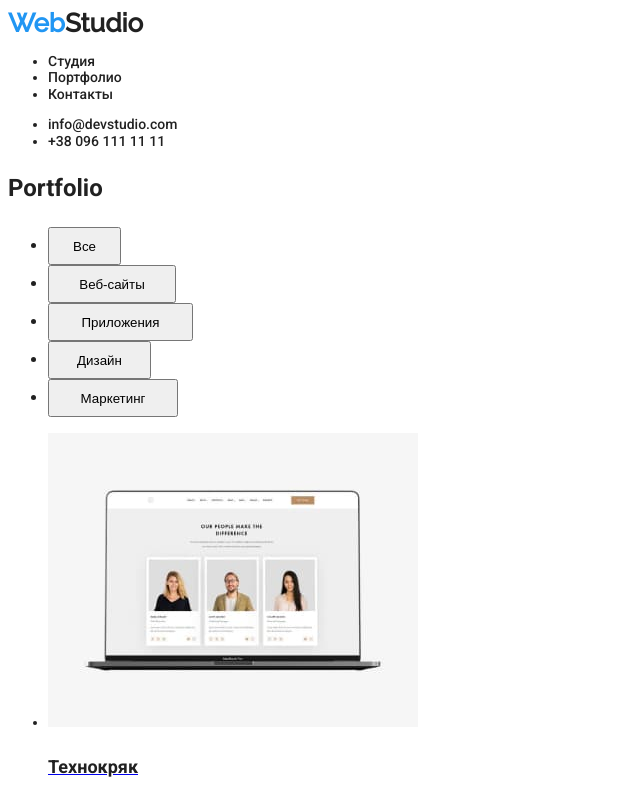
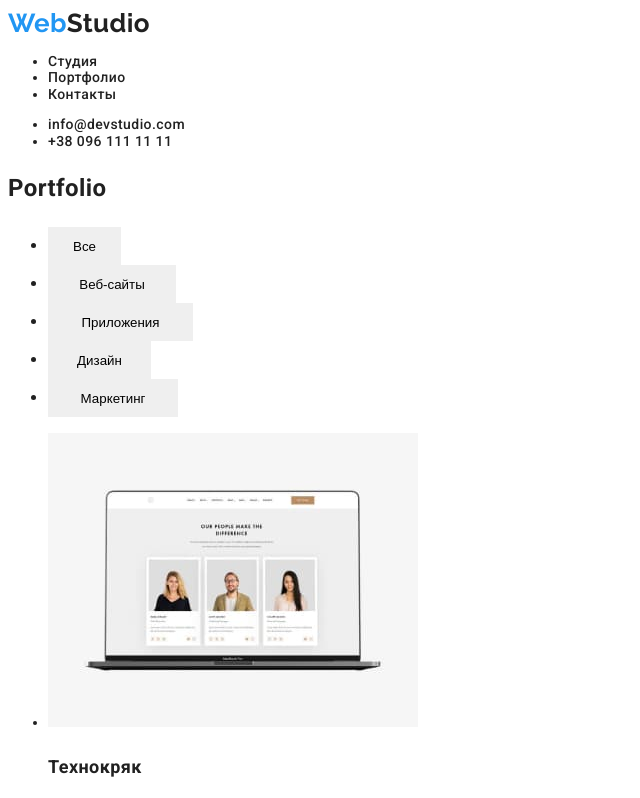
Before and after one commit to SerhiiIlinskyi/goit-markup-hw-02, a plain HTML site: page portfolio.html in a window 1280 px wide. Shown: the top 798 px of the page, without its empty margins (0-640 px from the left). Drawn offline with Linux system fonts and the light colour scheme.

Commit message:
Испарвления

```diff
--- a/css/style.css
+++ b/css/style.css
@@ -13,26 +13,8 @@
   color: var(--brand-color-basic);
 }
 
-.knopka .knopka-a:hover,
-.knopka .knopka-a:focus {
-  background-color: var(--brand-color-basic);
-  color: var(--brand-color-name);
-}
-
-.poster .poster-name:hover,
-.poster .poster-name:focus {
-  background-color: var(--brand-color-basic);
-  color: var(--brand-color-name);
-}
-
-.poster .poster-text:hover,
-.poster .poster-text:focus {
-  background-color: var(--brand-color-text);
-  color: var(--brand-color-name);
-}
-
-.footer .footer-adress:hover,
-.footer .footer-adress:focus {
+.button .button-alle:hover,
+.button .button-alle:focus {
   background-color: var(--brand-color-basic);
   color: var(--brand-color-name);
 }
@@ -43,23 +25,25 @@ body {
   font-size: 14px;
   line-height: 1.72;
   background-color: #ffffff;
+  letter-spacing: 0.03em;
 }
 
 /**верхняя линия**/
 .header {
 }
-.web-studio1 {
+.web-studio {
   font-family: Raleway;
   font-size: 26px;
   line-height: 1.17;
+  color: var(--brand-color-basic);
   font-weight: 700;
-  color: var(--brand-color-basic);
+  text-decoration: none;
 }
 .heder-web {
   color: var(--brand-color-title);
 }
-
-.drei-knopka {
+.footer-studio {
+  color: var(--brand-color-name);
 }
 
 .color-block {
@@ -69,35 +53,30 @@ body {
 .studio {
   font-weight: 500;
   line-height: 1.17;
-  font-weight: 500;
   /**color: var(--brand-color-basic);**/
 }
 .portfolio {
   font-weight: 500;
   line-height: 1.17;
-  font-weight: 500;
-  color: ;
+  color: var(--brand-color-title);
 }
 .contacts {
   font-weight: 500;
   line-height: 1.17;
-  font-weight: 500;
-  color: ;
+  color: var(--brand-color-title);
 }
 .zwei-knopka {
-  color: ;
+  color: var(--brand-color-title);
 }
 .header-https {
   font-weight: 500;
   line-height: 1.17;
-  font-weight: 500;
-  /**color: var(--brand-color-basic);**/
+  color: var(--brand-color-title);
 }
 .header-tel {
   font-weight: 500;
   line-height: 1.17;
-  font-weight: 500;
-  /**color: var(--brand-color-text);**/
+  color: var(--brand-color-title);
 }
 
 /**index**/
@@ -158,42 +137,63 @@ body {
 }
 
 /**portfolio**/
-/**knopka**/
-.knopka {
+/**button**/
+.button {
   font-size: 16px;
   line-height: 1.6;
   color: var(--brand-color-title);
   font-weight: 500;
+}
+
+.button-a {
+  border: none;
   cursor: pointer;
+  height: 38px;
+  width: 73px;
 }
-.knopka-all {
+
+.button-b {
+  border: none;
   cursor: pointer;
+  height: 38px;
+  width: 128px;
 }
-.knopka-web-site-a {
+.button-c {
+  border: none;
   cursor: pointer;
+  height: 38px;
+  width: 145px;
 }
-.knopka-applications-a {
+.button-d {
+  border: none;
   cursor: pointer;
+  height: 38px;
+  width: 103px;
 }
-.knopka-disain-a {
+.button-e {
+  border: none;
   cursor: pointer;
-}
-.knopka-marketing-a {
-  cursor: pointer;
+  height: 38px;
+  width: 130px;
 }
 .poster {
+}
+.poster-foto {
+  text-decoration: none;
 }
 .poster-name {
   font-size: 18px;
   line-height: 2;
   color: var(--brand-color-title);
   font-weight: 700;
+  cursor: pointer;
 }
 .poster-text {
   font-size: 16px;
   line-height: 1.9;
   color: var(--brand-color-text);
   font-weight: 400;
+  cursor: pointer;
 }
 
 /**подвал**/
@@ -202,18 +202,27 @@ body {
   font-weight: 400;
 }
 .dress-adress {
-  color: rgba(255, 255, 255, 1);
-}
-.web-studio {
-  font-family: Raleway;
-  font-size: 26px;
-  line-height: 1.2;
-  color: var(--brand-color-basic);
-  font-weight: 700;
-}
-.footer-studio {
   color: var(--brand-color-name);
 }
+
 .adress {
   color: var(--brand-color-name);
 }
+.footer-adress {
+  font-style: normal;
+  font-weight: 400;
+  color: var(--brand-color-name);
+  text-decoration: none;
+}
+.footer-httpsinfom {
+  font-style: normal;
+  font-weight: 400;
+  color: var(--brand-color-text);
+  text-decoration: none;
+}
+.footer-tel {
+  font-style: normal;
+  font-weight: 400;
+  color: var(--brand-color-text);
+  text-decoration: none;
+}
--- a/portfolio.html
+++ b/portfolio.html
@@ -6,8 +6,7 @@
     <meta name="viewport" content="width=device-width, initial-scale=1.0">
     <title >portfolio</title>
 
-    <link href="https://fonts.googleapis.com/css2?family=Raleway:wght@400;500&family=Roboto:wght@400;500;700&display=swap" rel="stylesheet">
-    <link href="https://fonts.googleapis.com/css2?family=Raleway:wght@400;500&display=swap" rel="stylesheet">
+    <link href="https://fonts.googleapis.com/css2?family=Raleway:wght@400;500;700&family=Roboto:wght@400;500;700&display=swap" rel="stylesheet">
 
     <link rel="stylesheet" href="css/style.css">
 </head>
@@ -17,7 +16,7 @@
 <!--верхняя линия-->
 <header class="header">
     <nav>
-        <a  href="Web-Studio" class="web-studio1" target="_blank" style="text-decoration: none;">Web<span class="heder-web">Studio</span></a>
+        <a  href="index.html" class="web-studio" target="_blank">Web<span class="heder-web">Studio</span></a>
         <ul class="drei-knopka">
             <li class="studio"><a href="index.html" style="text-decoration: none;"><span class="color-block">Студия</span></a></li>
             <li class="portfolio"><a href="portfolio.html" style="text-decoration: none;"><span class="color-block">Портфолио</span></a></li>
@@ -35,92 +34,92 @@
 
     <main>
 
-        <section class="knopka">
+        <section class="button">
             <h1>Portfolio</h1>
             <!--knopka-->
 
             <ul class="alle-portfolio">
-                <li class="knopka-all">
-                    <button class="knopka-a" type="button" style="height: 38px; width: 73px" >Все</button>
+                <li class="button-all">
+                    <button class="button-a button-alle"  type="button">Все</button>
                 </li>
 
-                <li class="knopka-web-site">
-                    <button class="knopka-a" type="button" style="height: 38px; width: 128px" >Веб-сайты</button>
+                <li class="button-web-site">
+                    <button class="button-b button-alle" type="button">Веб-сайты</button>
                 </li>
 
-                <li class="knopka-applications">
-                    <button class="knopka-a" type="button" style="height: 38px; width: 145px" >Приложения</button>
+                <li class="button-applications">
+                    <button class="button-c button-alle" type="button">Приложения</button>
                 </li>
 
-                <li class="knopka-disain">
-                    <button class="knopka-a" type="button" style="height: 38px; width: 103px" >Дизайн</button>
+                <li class="button-disain">
+                    <button class="button-d button-alle" type="button">Дизайн</button>
                 </li>
 
-                <li class="knopka-marketing">
-                    <button class="knopka-a" type="button" style="height: 38px; width: 130px" >Маркетинг</button>
+                <li class="button-marketing">
+                    <button class="button-e button-alle" type="button">Маркетинг</button>
                 </li>
             </ul>
         </section>
 
         <ul class="poster">
             <li class="poster-technokryak">
-                <a href="Technokryak" target="_blank"><img src="img/Technokryak.jpg" alt="Technokryak" width="370" height="294">
+                <a href="technokryak" class="poster-foto" target="_blank"><img src="img/Technokryak.jpg" alt="Technokryak" width="370" height="294">
                     <h2 class="poster-name">Технокряк</h2>
                     <p class="poster-text">Веб-сайт</p>
                 </a>
             </li>
 
             <li class="poster-new-orleanvs">
-                <a href="New-Orleanvs-Golden-Star" target="_blank"><img src="img/NewOrleanvsGoldenStar.jpg" alt="New Orleanvs Golden Star" width="370" height="294">
+                <a href="new-orleanvs-golden-star" class="poster-foto" target="_blank"><img src="img/NewOrleanvsGoldenStar.jpg" alt="New Orleanvs Golden Star" width="370" height="294">
                     <h2 class="poster-name" >Постер New Orlean vs Golden Star</h2>
                     <p class="poster-text">Дизайн</p>
                 </a>
             </li>
 
             <li class="poster-sea-food">
-                <a href="Seafood" target="_blank"><img src="img/Seafood.jpg" alt="Seafood" width="370" height="294">
+                <a href="seafood" class="poster-foto" target="_blank"><img src="img/Seafood.jpg" alt="Seafood" width="370" height="294">
                     <h2 class="poster-name">Ресторан Seafood</h2>
                     <p class="poster-text">Приложение</p>
                 </a>
             </li>
 
             <li class="poster-prime">
-                <a href="Prime" target="_blank"><img src="img/Prime.jpg" alt="Prime" width="370" height="294">
+                <a href="prime" class="poster-foto" target="_blank"><img src="img/Prime.jpg" alt="Prime" width="370" height="294">
                     <h2 class="poster-name">Проект Prime</h2>
                     <p class="poster-text">Маркетингт</p>
                 </a>
             </li>
 
             <li class="poster-boxes">
-                <a href="Boxes" target="_blank"><img src="img/Boxes.jpg" alt="Boxes" width="370" height="294">
+                <a href="boxes" class="poster-foto" target="_blank"><img src="img/Boxes.jpg" alt="Boxes" width="370" height="294">
                     <h2 class="poster-name">Проект Boxes</h2>
                     <p class="poster-text">Приложение</p>
                 </a>
             </li>
 
             <li class="poster-borders">
-                <a href="Borders" target="_blank"><img src="img/Borders.jpg" alt="Borders" width="370" height="294">
+                <a href="borders" class="poster-foto" target="_blank"><img src="img/Borders.jpg" alt="Borders" width="370" height="294">
                     <h2 class="poster-name">Inspiration has no Borders</h2>
                     <p class="poster-text">Веб-сайт</p>
                 </a>
             </li>
 
             <li class="poster-limited-edition">
-                <a href="Limited-Edition" target="_blank"><img src="img/LimitedEdition.jpg" alt="Limited Edition" width="370" height="294">
+                <a href="limited-edition" class="poster-foto" target="_blank"><img src="img/LimitedEdition.jpg" alt="Limited Edition" width="370" height="294">
                     <h2 class="poster-name">Издание Limited Edition</h2>
                     <p class="poster-text">Дизайн</p>
                 </a>
             </li>
 
             <li class="poster-lab">
-                <a href="LAB" target="_blank"><img src="img/LAB.jpg" alt="LAB" width="370" height="294">
+                <a href="lab" class="poster-foto" target="_blank" ><img src="img/LAB.jpg" alt="LAB" width="370" height="294">
                     <h2 class="poster-name">Проект LAB</h2>
                     <p class="poster-text">Маркетинг</p>
                 </a>
             </li>
 
             <li class="poster-business">
-                <a href="Business" target="_blank"><img src="img/Business.jpg" alt="Business" width="370" height="294">
+                <a href="business" class="poster-foto" target="_blank"><img src="img/Business.jpg" alt="Business" width="370" height="294">
                     <h2 class="poster-name">Growing Business</h2>
                     <p class="poster-text">Приложение</p>
                 </a>
@@ -131,14 +130,14 @@
 
     <!--подвал-->
     <footer class="footer">
-        <a href="Web-Studio" class="web-studio" target="_blank" style="text-decoration: none;">Web<span class="footer-studio">Studio</span></a>
+        <a href="index.html" class="web-studio" target="_blank">Web<span class="footer-studio">Studio</span></a>
         <address>
             <ul class="adress">
                 <li><a href="г.-Киев,-пр-т-Леси-Украинки,-26" class="footer-adress">г. Киев, пр-т Леси Украинки, 26</a></li>
 
-                <li><a href="httpsinfom" class="footer-adress" target="_blank">info@example.com</a></li>
-                <li><a href="tel+38-099-111-11-11" class="footer-adress">+38 099 111 11 11</a></li>
-             </ul>
+                <li><a href="httpsinfom" class="footer-httpsinfom"  target="_blank">info@example.com</a></li>
+                <li><a href="tel+38-099-111-11-11" class="footer-tel">+38 099 111 11 11</a></li>
+            </ul>
         </address>
 
     </footer>
```
Also changed, not shown: index.html (+7 -8 lines).
